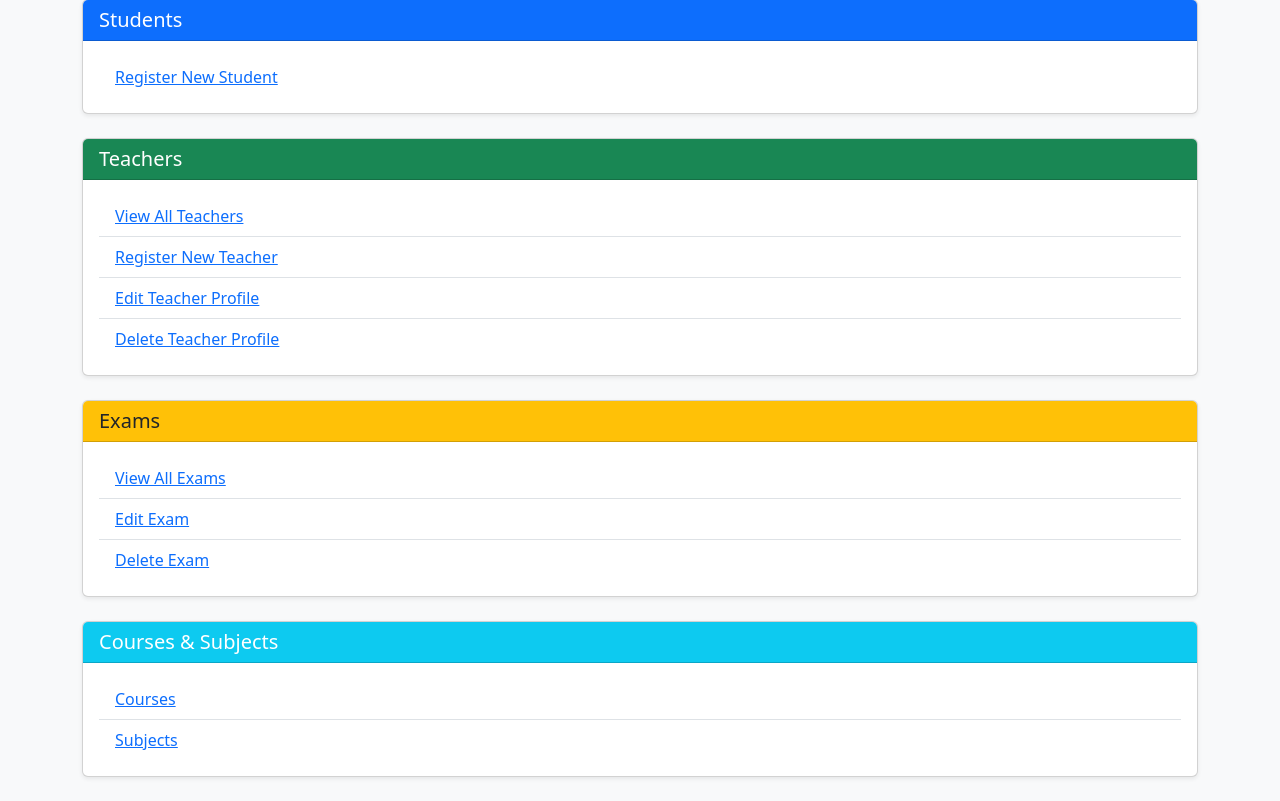
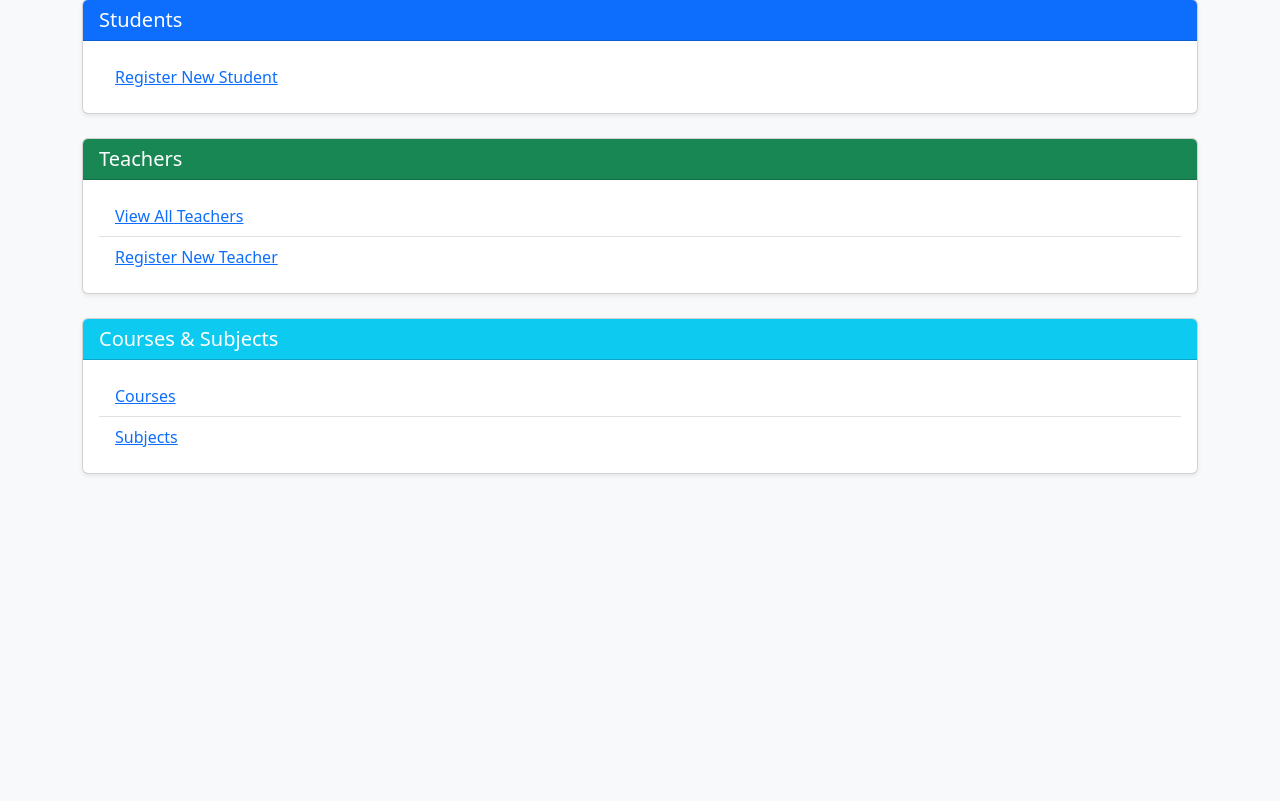
Before and after one commit to vis89-svg/Educational-Management-Platform, a Django app: page /students/admin-profile/ in a window 1280 px wide. Shown: the part 317-1118 px from the top of the page. After the commit the page ends 792 px from the top, so only its background shows below. Run offline with Django 5.2, Linux system fonts and the light colour scheme.

```diff
--- a/studentmanagement-main/myproject/myapp/templates/admin_profile.html
+++ b/studentmanagement-main/myproject/myapp/templates/admin_profile.html
@@ -107,35 +107,12 @@
                 <li class="list-group-item">
                     <a href="{% url 'teacher_register' %}">Register New Teacher</a>
                 </li>
-                <li class="list-group-item">
-                    <a href="{% url 'edit_teacher_profile' pk=1 %}">Edit Teacher Profile</a>
-                </li>
-                <li class="list-group-item">
-                    <a href="{% url 'delete_teacher_profile' pk=1 %}">Delete Teacher Profile</a>
-                </li>
+
             </ul>
         </div>
     </div>
 
-    <!-- 🔹 Exams Section -->
-    <div class="card mb-4 shadow-sm">
-        <div class="card-header bg-warning text-dark">
-            <h5 class="mb-0">Exams</h5>
-        </div>
-        <div class="card-body">
-            <ul class="list-group list-group-flush">
-                <li class="list-group-item">
-                    <a href="{% url 'exam-list' %}">View All Exams</a>
-                </li>
-                <li class="list-group-item">
-                    <a href="{% url 'exam-edit' pk=1 %}">Edit Exam</a>
-                </li>
-                <li class="list-group-item">
-                    <a href="{% url 'exam-delete' pk=1 %}">Delete Exam</a>
-                </li>
-            </ul>
-        </div>
-    </div>
+
 
     <!-- 🔹 Courses & Subjects Section -->
     <div class="card mb-4 shadow-sm">
--- a/studentmanagement-main/myproject/myapp/views.py
+++ b/studentmanagement-main/myproject/myapp/views.py
@@ -114,21 +114,16 @@ class ProfileAPIView(APIView):
 
 
 class EditProfileAPIView(APIView):
-
     template_name = "edit_profile.html"
 
     def get_object(self, pk=None):
-
-
         if self.request.session.get("superuser") == "admin" and pk is not None:
             return get_object_or_404(StudentRegistration, id=pk)
-
 
         user_id = self.request.session.get("user_id")
         if not user_id:
             return None
         return get_object_or_404(StudentRegistration, id=user_id)
-
 
     def get(self, request, *args, **kwargs):
         pk = kwargs.get("pk")
@@ -137,8 +132,12 @@ class EditProfileAPIView(APIView):
         if not profile:
             return render(request, self.template_name, {"error": "Profile not found"})
 
-        return render(request, self.template_name, {"student": profile})
-
+        courses = Course.objects.all()
+        return render(
+            request,
+            self.template_name,
+            {"student": profile, "courses": courses},
+        )
 
     def post(self, request, *args, **kwargs):
         pk = kwargs.get("pk")
@@ -153,7 +152,13 @@ class EditProfileAPIView(APIView):
             messages.success(request, "Profile updated successfully.")
             return redirect("admin_profile" if request.session.get("superuser") == "admin" else "profile")
 
-        return render(request, self.template_name, {"student": profile, "errors": serializer.errors})
+        courses = Course.objects.all()
+        return render(
+            request,
+            self.template_name,
+            {"student": profile, "errors": serializer.errors, "courses": courses},
+        )
+
 
 
 class DeleteStudentAPIView(APIView):
```
Also changed, not shown: studentmanagement-main/myproject/cources/templates/courses.html (+9 -1 lines), studentmanagement-main/myproject/cources/templates/subjects.html (+9 -1 lines), studentmanagement-main/myproject/myapp/templates/edit_profile.html (+14 -7 lines), studentmanagement-main/myproject/myapp/templates/profile.html (+12 -5 lines), studentmanagement-main/myproject/myapp/templates/student_registration.html (+8 -1 lines), studentmanagement-main/myproject/teachers/templates/teacher_register.html (+9 -1 lines), studentmanagement-main/myproject/db.sqlite3.
